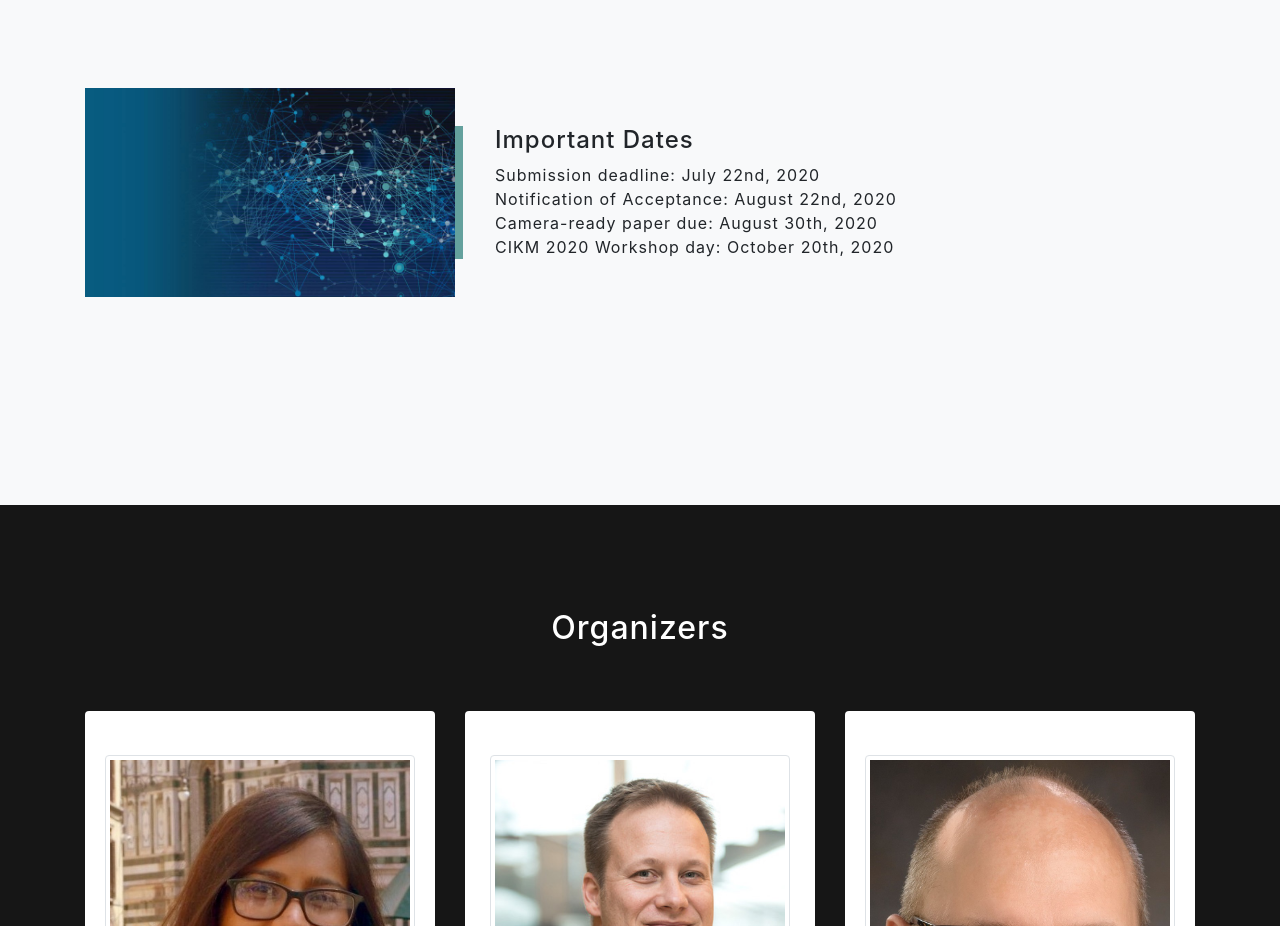
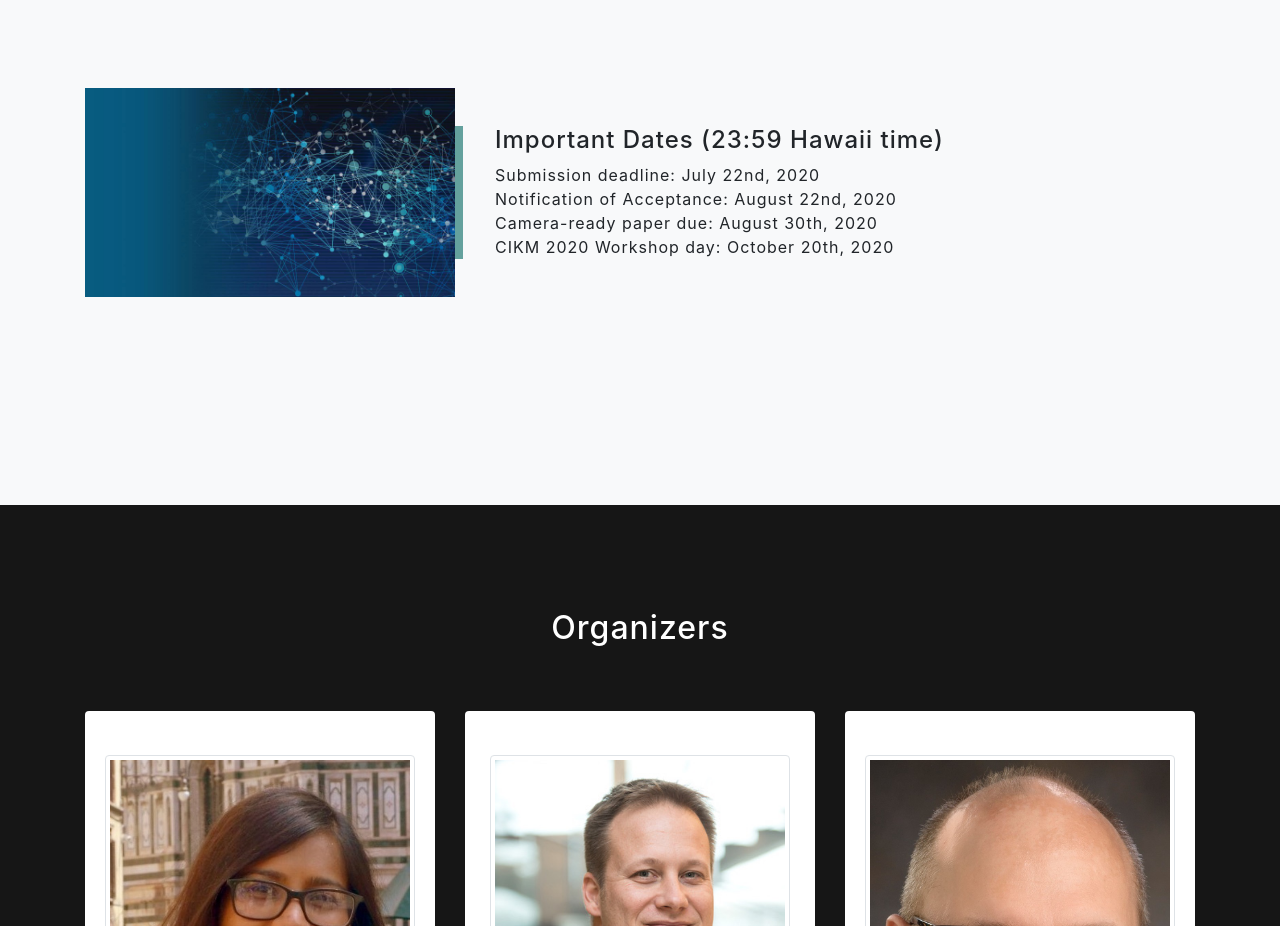
Before and after one commit to alammehwish/cssa_cikm_2020.github.io, a website with bundled scripts: page index.html in a window 1280 px wide. Shown: the part 4400-5326 px from the top of the page. Built offline with nearby package versions, Linux system fonts and the light colour scheme.

Commit message:
Update index.html

```diff
--- a/index.html
+++ b/index.html
@@ -251,7 +251,7 @@ At least one of the authors of the accepted papers must register for the worksho
         </div>
         <div class="col-xl-8 col-lg-5">
           <div class="featured-text text-center text-lg-left">
-            <h4>Important Dates</h4>
+            <h4>Important Dates (23:59 Hawaii time)</h4>
             Submission deadline: July 22nd, 2020<br/>
             Notification of Acceptance: August 22nd, 2020<br/>
             Camera-ready paper due: August 30th, 2020<br/>
```
